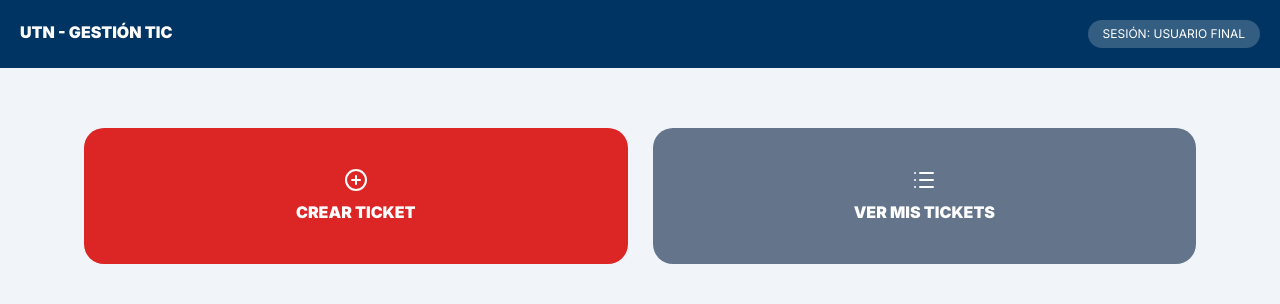
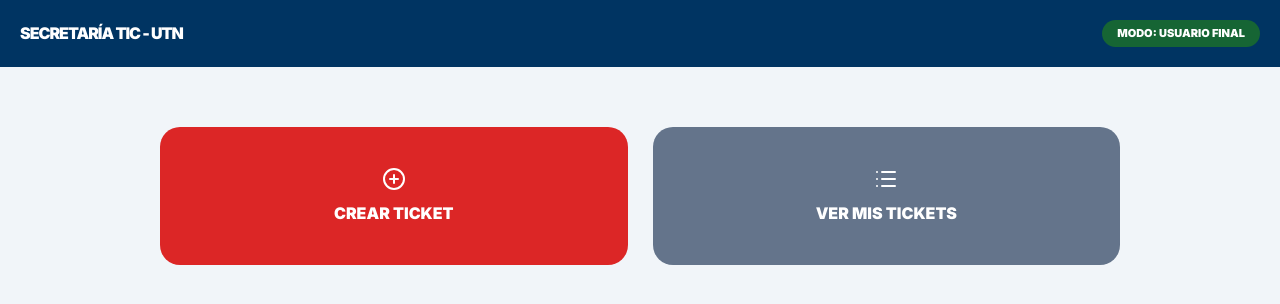
Before and after one commit to gfernandez-tic/soporte.tic, a plain HTML site: page dashboard.html in a window 1280 px wide. Drawn offline with nearby package versions, Linux system fonts and the light colour scheme.

Commit message:
Add files via upload

```diff
--- a/dashboard.html
+++ b/dashboard.html
@@ -8,59 +8,90 @@
     <style>
         @import url('https://fonts.googleapis.com/css2?family=Inter:wght@400;900&display=swap');
         body { font-family: 'Inter', sans-serif; background-color: #f1f5f9; }
-        .grid-soporte { display: grid; grid-template-columns: repeat(auto-fit, minmax(240px, 1fr)); gap: 25px; padding: 20px; }
-        .card { padding: 40px; border-radius: 20px; text-align: center; color: white; text-decoration: none; font-weight: 900; text-transform: uppercase; transition: 0.3s; }
-        .card:hover { transform: scale(1.02); }
+        .grid-container {
+            display: grid;
+            grid-template-columns: repeat(auto-fit, minmax(240px, 1fr));
+            gap: 25px;
+            max-width: 1000px;
+            margin: 40px auto;
+            padding: 20px;
+        }
+        .card {
+            padding: 40px;
+            border-radius: 20px;
+            text-align: center;
+            color: white;
+            text-decoration: none;
+            font-weight: 900;
+            text-transform: uppercase;
+            transition: 0.3s;
+            display: flex;
+            flex-direction: column;
+            align-items: center;
+        }
+        .card:hover { transform: translateY(-5px); box-shadow: 0 10px 20px rgba(0,0,0,0.1); }
     </style>
 </head>
 <body>
-    <nav style="background: #003462; color: white; padding: 20px; display: flex; justify-content: space-between;">
-        <h1 style="font-weight: 900;">UTN - GESTIÓN TIC</h1>
-        <div id="statusBadge" style="background: rgba(255,255,255,0.2); padding: 5px 15px; border-radius: 50px; font-size: 12px;"></div>
+    <nav style="background: #003462; color: white; padding: 20px; display: flex; justify-content: space-between; align-items: center;">
+        <h1 style="font-weight: 900; letter-spacing: -1px;">SECRETARÍA TIC - UTN</h1>
+        <div id="statusBadge" style="padding: 5px 15px; border-radius: 50px; font-size: 11px; font-weight: bold;"></div>
     </nav>
 
-    <div class="max-w-6xl mx-auto mt-10">
-        <div id="contenedorPrincipal" class="grid-soporte">
-            <a href="ingreso.html" class="card" style="background-color: #dc2626;">
-                <i data-lucide="plus-circle" class="mx-auto mb-2"></i> Crear Ticket
-            </a>
-            <a href="ver_tickets.html" class="card" style="background-color: #64748b;">
-                <i data-lucide="list" class="mx-auto mb-2"></i> Ver mis Tickets
-            </a>
-            </div>
-    </div>
+    <div id="mainGrid" class="grid-container">
+        <a href="ingreso.html" class="card" style="background-color: #dc2626;">
+            <i data-lucide="plus-circle" size="32" style="margin-bottom: 10px;"></i>
+            Crear Ticket
+        </a>
+
+        <a href="ver_tickets.html" class="card" style="background-color: #64748b;">
+            <i data-lucide="list" size="32" style="margin-bottom: 10px;"></i>
+            Ver mis Tickets
+        </a>
+
+        </div>
 
     <script>
-        // 1. Ver qué dice la URL
-        const query = new URLSearchParams(window.location.search);
-        const miRol = query.get('role');
-        const contenedor = document.getElementById('contenedorPrincipal');
+        // 1. Obtener el rol de la URL
+        const urlParams = new URLSearchParams(window.location.search);
+        const role = urlParams.get('role');
+        const grid = document.getElementById('mainGrid');
         const badge = document.getElementById('statusBadge');
 
-        // 2. Si es ADMIN, agregamos los dos botones faltantes manualmente
-        if (miRol === 'admin') {
-            badge.innerText = "SESIÓN: ADMINISTRADOR";
+        // 2. Lógica para Administrador
+        if (role === 'admin') {
+            badge.innerText = "MODO: ADMINISTRADOR";
+            badge.style.backgroundColor = "#991b1b";
 
-            // Botón Azul (Gestión)
+            // INSERTAR BOTÓN AZUL (Gestión / Asignar)
             const btnAzul = document.createElement('a');
             btnAzul.href = "gestion_tkt.html";
             btnAzul.className = "card";
             btnAzul.style.backgroundColor = "#2563eb";
-            btnAzul.innerHTML = '<i data-lucide="settings" class="mx-auto mb-2"></i> Gestión Tickets';
-            contenedor.appendChild(btnAzul);
+            btnAzul.innerHTML = `
+                <i data-lucide="user-plus" size="32" style="margin-bottom: 10px;"></i>
+                Asignar Ticket
+            `;
+            grid.appendChild(btnAzul);
 
-            // Botón Negro (Panel)
+            // INSERTAR BOTÓN NEGRO (Panel de Control)
             const btnNegro = document.createElement('a');
             btnNegro.href = "Panel.html";
             btnNegro.className = "card";
             btnNegro.style.backgroundColor = "#000000";
-            btnNegro.innerHTML = '<i data-lucide="bar-chart" class="mx-auto mb-2"></i> Panel Control';
-            contenedor.appendChild(btnNegro);
+            btnNegro.innerHTML = `
+                <i data-lucide="layout-dashboard" size="32" style="margin-bottom: 10px;"></i>
+                Panel Control
+            `;
+            grid.appendChild(btnNegro);
 
         } else {
-            badge.innerText = "SESIÓN: USUARIO FINAL";
+            // Lógica para Usuario
+            badge.innerText = "MODO: USUARIO FINAL";
+            badge.style.backgroundColor = "#166534";
         }
 
+        // 3. Renderizar iconos
         lucide.createIcons();
     </script>
 </body>
```
